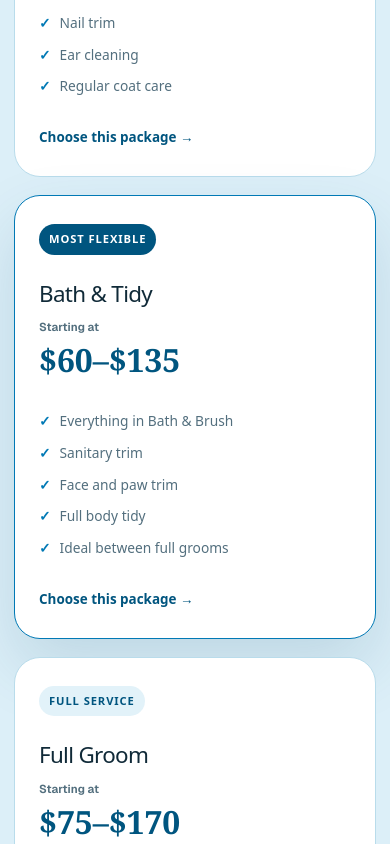
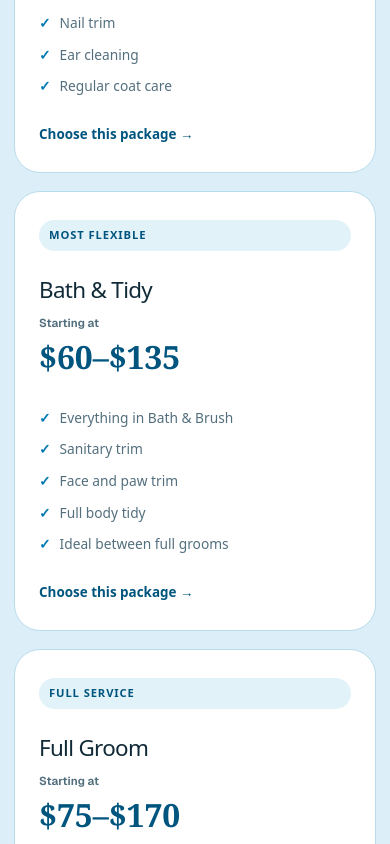
Before and after one commit to tlcgroomingweb/TLC, a Next.js app: page / in a window 390 px wide. Shown: the part 4120-4964 px from the top of the page. Built offline with nearby package versions, Linux system fonts and the light colour scheme.

Commit message:
Equalize homepage package cards

```diff
--- a/src/app/page.module.css
+++ b/src/app/page.module.css
@@ -529,21 +529,31 @@
 .packageGrid {
   display: grid;
   grid-template-columns: repeat(3, 1fr);
-  align-items: center;
+  align-items: stretch;
   gap: 18px;
 }
 
 .packageCard {
+  display: flex;
+  height: 100%;
+  flex-direction: column;
   border: 1px solid var(--line);
   border-radius: 26px;
   background: var(--surface);
   padding: 34px;
-}
-
-.packageFeatured {
+  transition: border-color 180ms ease, box-shadow 180ms ease,
+    transform 180ms ease;
+}
+
+.packageCard:hover,
+.packageCard:focus-within {
   border-color: var(--teal);
   box-shadow: 0 28px 65px rgba(14, 79, 112, 0.14);
-  transform: translateY(-12px);
+  transform: translateY(-6px);
+}
+
+.packageCard:active {
+  transform: translateY(-2px) scale(0.995);
 }
 
 .packageEyebrow {
@@ -558,7 +568,8 @@
   text-transform: uppercase;
 }
 
-.packageFeatured .packageEyebrow {
+.packageCard:hover .packageEyebrow,
+.packageCard:focus-within .packageEyebrow {
   background: var(--teal-dark);
   color: white;
 }
@@ -604,6 +615,7 @@
 }
 
 .packageCard > a {
+  margin-top: auto;
   color: var(--teal-dark);
   font-size: 0.84rem;
   font-weight: 850;
@@ -1519,10 +1531,6 @@
     align-items: stretch;
   }
 
-  .packageFeatured {
-    transform: none;
-  }
-
   .aboutPhotos {
     min-height: 580px;
   }
@@ -1760,6 +1768,7 @@
   .primaryButton,
   .secondaryButton,
   .serviceCard,
+  .packageCard,
   .reviewCard,
   .galleryCard img,
   .galleryLink span {
--- a/src/app/page.tsx
+++ b/src/app/page.tsx
@@ -303,12 +303,7 @@ export default function Home() {
 
             <div className={styles.packageGrid}>
               {packages.map((item) => (
-                <article
-                  className={`${styles.packageCard} ${
-                    item.featured ? styles.packageFeatured : ""
-                  }`}
-                  key={item.title}
-                >
+                <article className={styles.packageCard} key={item.title}>
                   <span className={styles.packageEyebrow}>{item.eyebrow}</span>
                   <h3>{item.title}</h3>
                   <p className={styles.packagePrice}>
--- a/src/lib/site.ts
+++ b/src/lib/site.ts
@@ -61,7 +61,6 @@ export const packages = [
     eyebrow: "Maintenance",
     title: "Bath & Brush",
     price: "$40–$120",
-    featured: false,
     items: [
       "Bath and blow dry",
       "Brush out",
@@ -74,7 +73,6 @@ export const packages = [
     eyebrow: "Most flexible",
     title: "Bath & Tidy",
     price: "$60–$135",
-    featured: true,
     items: [
       "Everything in Bath & Brush",
       "Sanitary trim",
@@ -87,7 +85,6 @@ export const packages = [
     eyebrow: "Full service",
     title: "Full Groom",
     price: "$75–$170",
-    featured: false,
     items: [
       "Groomer consultation",
       "Custom haircut and styling",
```
